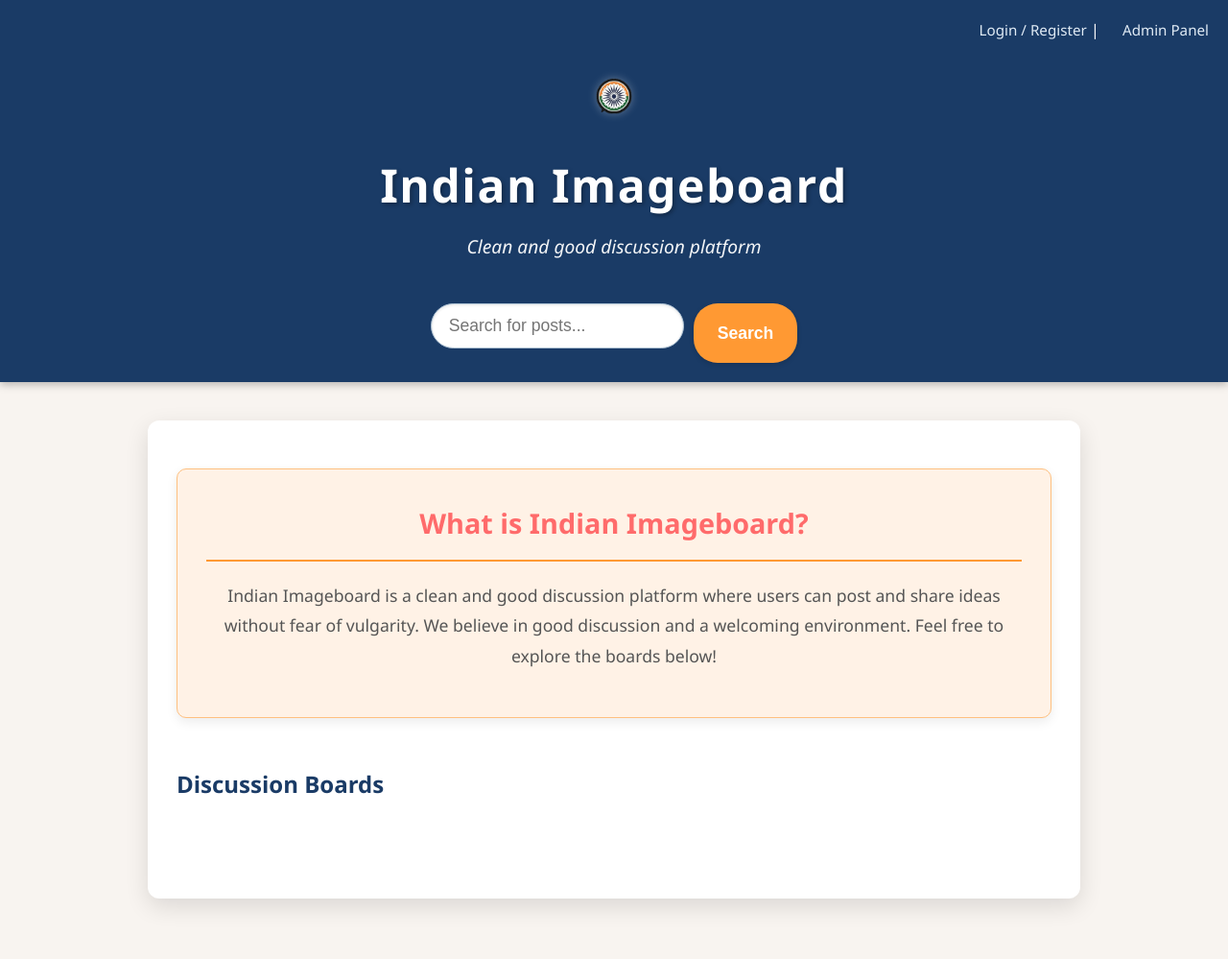
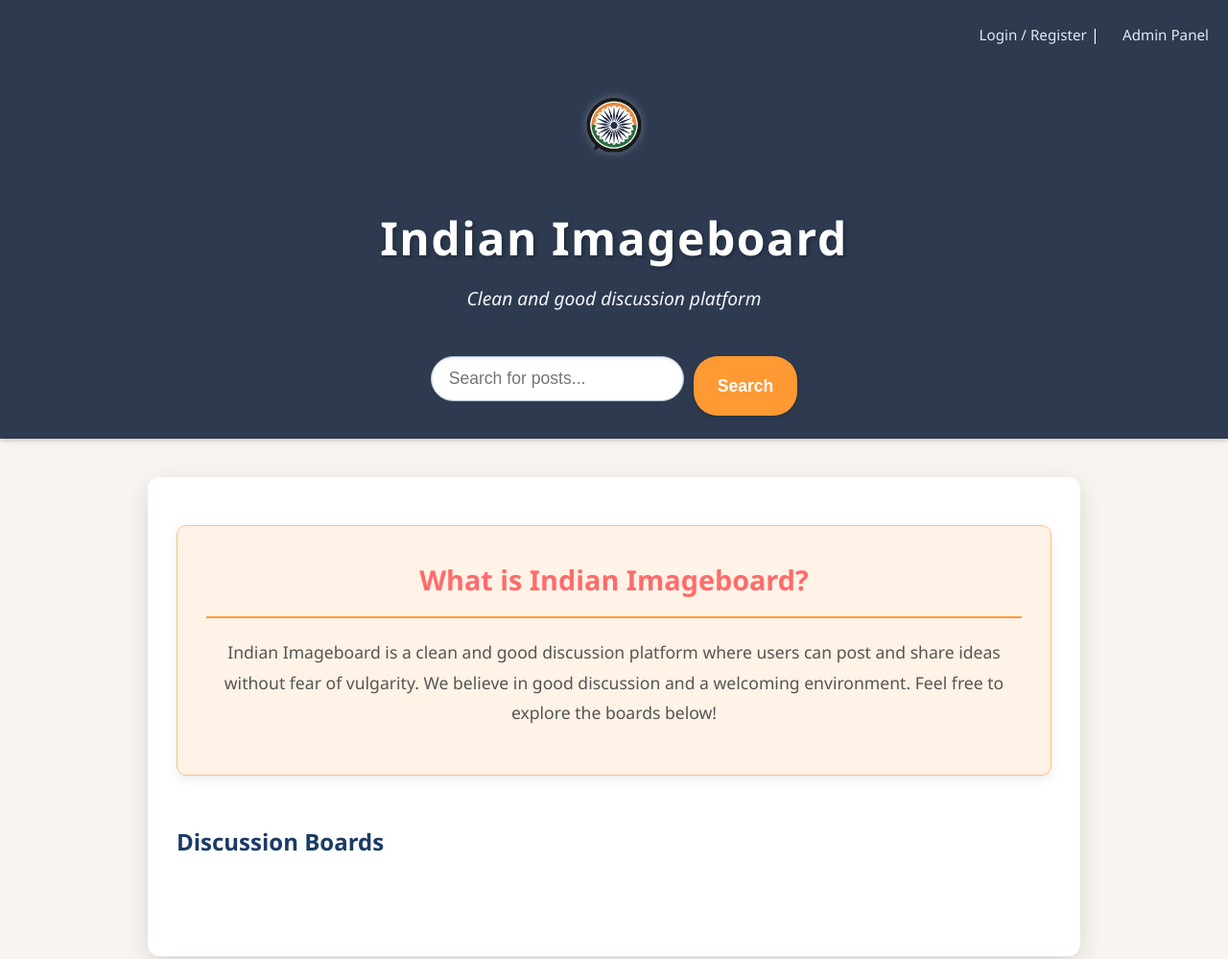
Before and after one commit to 927chinmay/IndianImageboard-Live, a website: page public/index.html in a window 1280 px wide. Shown: the top 999 px of the page at 96% size. Before the commit the page ends 976 px from the top, so only its background shows below. Drawn offline with Linux system fonts and the light colour scheme; no server answers.

Commit message:
Style: Final header color fix (Navy) and increased logo prominence

```diff
--- a/public/css/style.css
+++ b/public/css/style.css
@@ -63,11 +63,11 @@ input[type="file"] {
 
 /* --- Main Header & Navigation --- */
 .main-header {
-    background-color: #1A3B66; /* Deep blue header */
+    background-color: #2D3A50; /* New Dark Navy/Slate Blue */
     color: white;
-    padding: 1.2rem 0; /* Adjusted padding */
+    padding: 1.5rem 0;
     text-align: center;
-    box-shadow: 0 3px 8px rgba(0, 0, 0, 0.25); /* Stronger shadow for depth */
+    box-shadow: 0 2px 5px rgba(0, 0, 0, 0.2);
 }
 
 .header-top-bar {
@@ -103,7 +103,7 @@ input[type="file"] {
 }
 
 .logo {
-    height: 90px; /* Slightly smaller logo */
+    height: 140px; /* Slightly smaller logo */
     width: auto;
     display: block;
     filter: drop-shadow(0 0 5px rgba(255, 255, 255, 0.3)); /* Subtle glow for logo */
@@ -124,7 +124,7 @@ input[type="file"] {
 }
 
 .main-header h1 a:hover {
-    color: #FFD700; /* Gold hover effect for main title */
+    color: #FF9933; /* Ensuring the Saffron/Orange accent color is used */
 }
 
 .main-header p {
```
